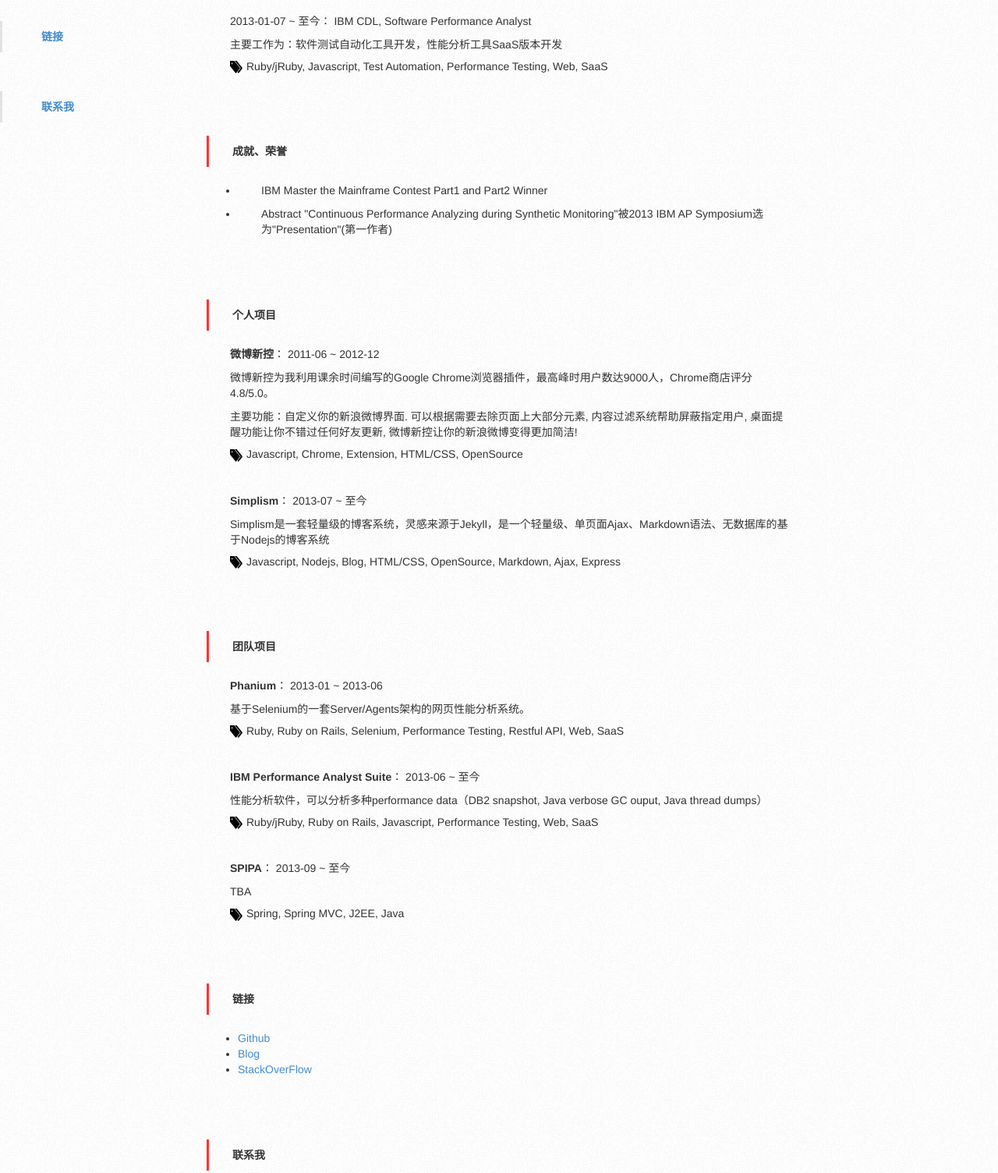
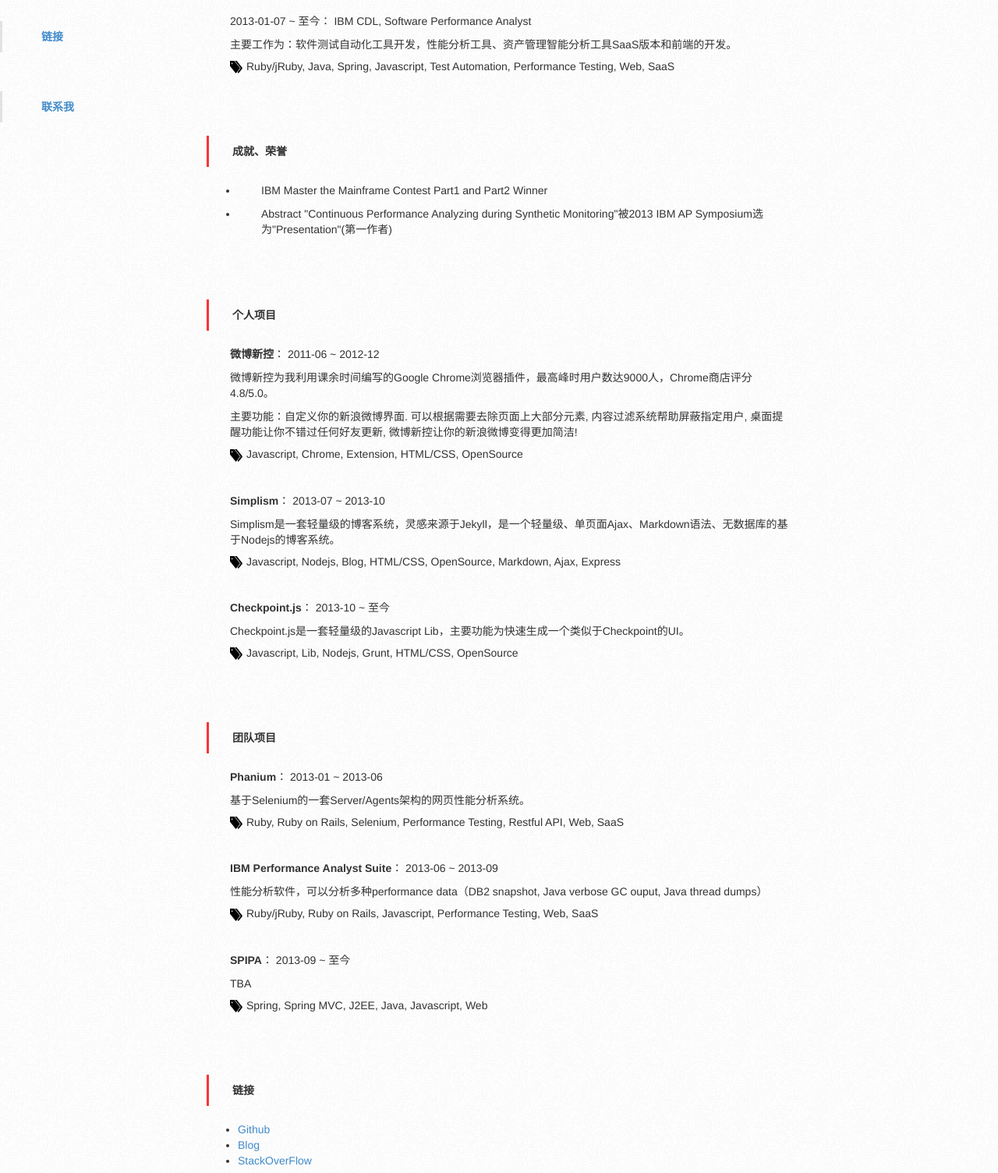
Before and after one commit to ye11ow/ye11ow.github.io, a plain HTML site: page index.html in a window 1280 px wide. Shown: the part 533-2037 px from the top of the page at 78% size. Drawn offline with nearby package versions, Linux system fonts and the light colour scheme.

Commit message:
Updated personal project and current status

```diff
--- a/index.html
+++ b/index.html
@@ -1,7 +1,7 @@
 <!DOCTYPE html>
 <html>
 <head>
-    <title>Min Zhang's Resume</title>
+    <title>Calvin Zhang's Resume</title>
     <meta http-equiv="content-type" content="text/html; charset=UTF-8" />
     <meta name="viewport" content="width=device-width, initial-scale=1.0">
     <!-- Bootstrap -->
@@ -35,7 +35,7 @@
         <div id="intro"  style="margin-top:80px;">
             <div id="about" class="module">
                 <div class="header">自我简介</div>
-                <p>目前我就职于IBM CDL，职位Software Performance Analayst，主要负责IBM Performance Analyst Suite开发。</p>
+                <p>目前我就职于IBM CDL，职位Software Performance Analayst，主要负责IBM SPIPA SaaS和前端的开发。</p>
                 <p>近期暂无更换工作打算，<b>Google中国的Offer除外</b>。</p>
             </div>
             <div id="education" class="module">
@@ -48,8 +48,8 @@
             <div id="work"  class="module">
                 <div class="header">工作经验</div>
                 <p>2013-01-07 ~ 至今： IBM CDL, Software Performance Analyst</p>
-                <p>主要工作为：软件测试自动化工具开发，性能分析工具SaaS版本开发</p>
-                <div class="tags"><img src="img/tags.png" />Ruby/jRuby, Javascript, Test Automation, Performance Testing, Web, SaaS</div>
+                <p>主要工作为：软件测试自动化工具开发，性能分析工具、资产管理智能分析工具SaaS版本和前端的开发。</p>
+                <div class="tags"><img src="img/tags.png" />Ruby/jRuby, Java, Spring, Javascript, Test Automation, Performance Testing, Web, SaaS</div>
             </div>
             <div id="achivement" class="module">
                 <div class="header">成就、荣誉</div>
@@ -69,9 +69,13 @@
                 <p>主要功能：自定义你的新浪微博界面. 可以根据需要去除页面上大部分元素, 内容过滤系统帮助屏蔽指定用户, 桌面提醒功能让你不错过任何好友更新, 微博新控让你的新浪微博变得更加简洁!</p>
                 <div class="tags"><img src="img/tags.png" />Javascript, Chrome, Extension, HTML/CSS, OpenSource</div><br><br>
 
-                <p><b>Simplism</b>： 2013-07 ~ 至今</p>
-                <p>Simplism是一套轻量级的博客系统，灵感来源于Jekyll，是一个轻量级、单页面Ajax、Markdown语法、无数据库的基于Nodejs的博客系统</p>
-                <div class="tags"><img src="img/tags.png" />Javascript, Nodejs, Blog, HTML/CSS, OpenSource, Markdown, Ajax, Express</div>
+                <p><b>Simplism</b>： 2013-07 ~ 2013-10</p>
+                <p>Simplism是一套轻量级的博客系统，灵感来源于Jekyll，是一个轻量级、单页面Ajax、Markdown语法、无数据库的基于Nodejs的博客系统。</p>
+                <div class="tags"><img src="img/tags.png" />Javascript, Nodejs, Blog, HTML/CSS, OpenSource, Markdown, Ajax, Express</div><br><br>
+
+                <p><b>Checkpoint.js</b>： 2013-10 ~ 至今</p>
+                <p>Checkpoint.js是一套轻量级的Javascript Lib，主要功能为快速生成一个类似于Checkpoint的UI。</p>
+                <div class="tags"><img src="img/tags.png" />Javascript, Lib, Nodejs, Grunt, HTML/CSS, OpenSource</div>
             </div>
             <div id="team-projects" class="module">
                 <div class="header">团队项目</div>
@@ -80,7 +84,7 @@
                 <p></p>
                 <div class="tags"><img src="img/tags.png" />Ruby, Ruby on Rails, Selenium, Performance Testing, Restful API, Web, SaaS</div><br><br>
 
-                <p><b>IBM Performance Analyst Suite</b>： 2013-06 ~ 至今</p>
+                <p><b>IBM Performance Analyst Suite</b>： 2013-06 ~ 2013-09</p>
                 <p>性能分析软件，可以分析多种performance data（DB2 snapshot, Java verbose GC ouput, Java thread dumps）</p>
                 <p></p>
                 <div class="tags"><img src="img/tags.png" />Ruby/jRuby, Ruby on Rails, Javascript, Performance Testing, Web, SaaS</div><br><br>
@@ -88,7 +92,7 @@
                 <p><b>SPIPA</b>： 2013-09 ~ 至今</p>
                 <p>TBA</p>
                 <p></p>
-                <div class="tags"><img src="img/tags.png" />Spring, Spring MVC, J2EE, Java</div>
+                <div class="tags"><img src="img/tags.png" />Spring, Spring MVC, J2EE, Java, Javascript, Web</div>
             </div>
         </div>
         <div id="links" class="module">
```
